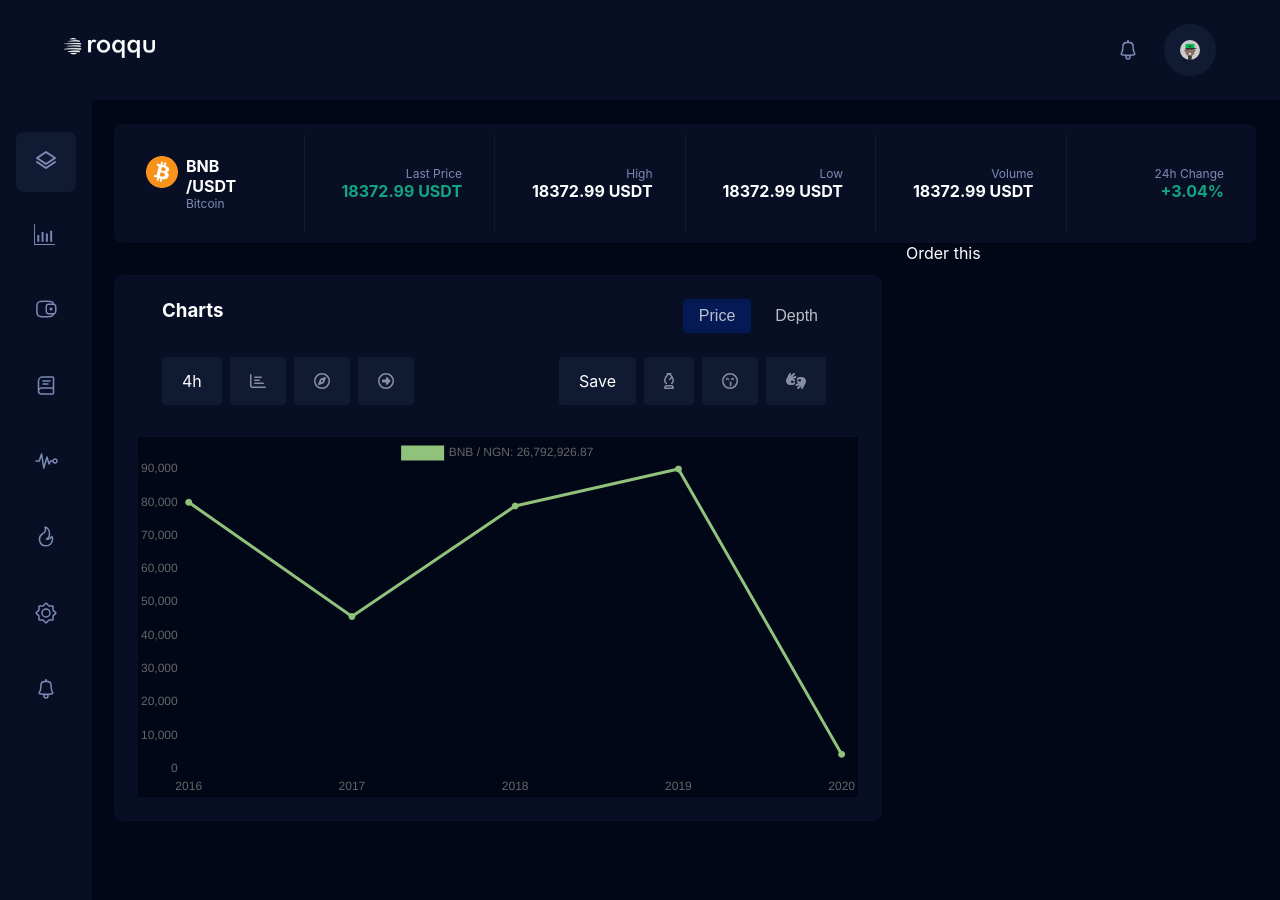
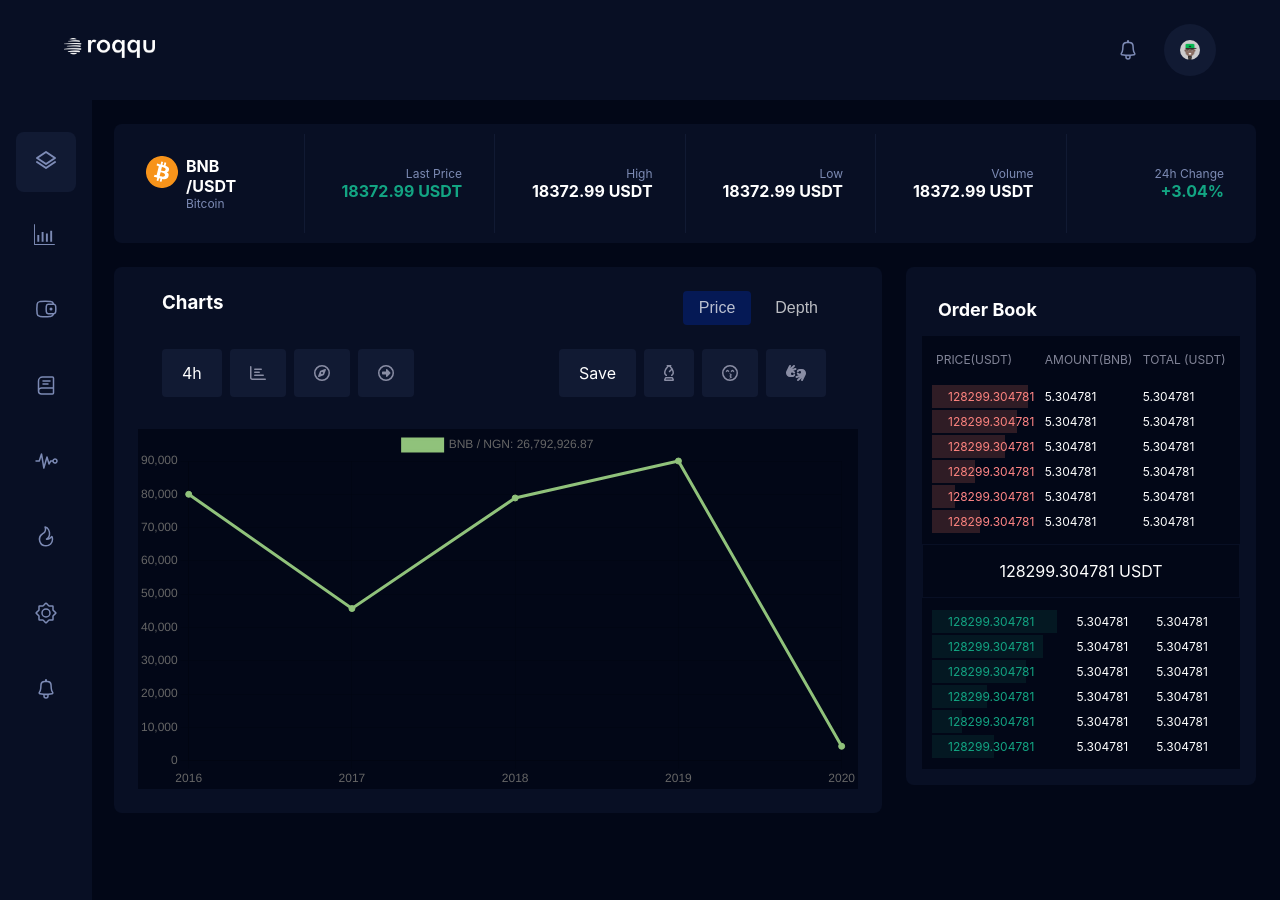
Before and after one commit to nworiekingslee/Roqqu-test, a React (Create React App) app: page /BNB in a window 1280 px wide. Built offline with nearby package versions, Linux system fonts and the light colour scheme.

Commit message:
Add Order book to the Transaction Page (Page 4) -completes test

```diff
--- a/src/components/page4Components/OrderBook.jsx
+++ b/src/components/page4Components/OrderBook.jsx
@@ -1,5 +1,77 @@
-const OrderBook = () => {
-  return <div>Order this</div>;
+import OrderEntry from "./OrderEntry";
+
+const OrderBook = ({ coin }) => {
+  const orderHistory = [
+    {
+      priceUsdt: "128299.304781",
+      amount: "5.304781",
+      total: "5.304781",
+      percentageWidth: "90%",
+    },
+    {
+      priceUsdt: "128299.304781",
+      amount: "5.304781",
+      total: "5.304781",
+      percentageWidth: "80%",
+    },
+    {
+      priceUsdt: "128299.304781",
+      amount: "5.304781",
+      total: "5.304781",
+      percentageWidth: "68%",
+    },
+    {
+      priceUsdt: "128299.304781",
+      amount: "5.304781",
+      total: "5.304781",
+      percentageWidth: "40%",
+    },
+    {
+      priceUsdt: "128299.304781",
+      amount: "5.304781",
+      total: "5.304781",
+      percentageWidth: "22%",
+    },
+    {
+      priceUsdt: "128299.304781",
+      amount: "5.304781",
+      total: "5.304781",
+      percentageWidth: "45%",
+    },
+  ];
+  return (
+    <div className="order-book">
+      <p className="order-header">Order Book</p>
+      <div>
+        <table className="bear">
+          <tr>
+            <th>PRICE(USDT)</th>
+            <th>AMOUNT({coin})</th>
+            <th>TOTAL (USDT)</th>
+          </tr>
+          {orderHistory.map((order) => (
+            <OrderEntry
+              priceUsdt={order.priceUsdt}
+              amount={order.amount}
+              total={order.total}
+              percentageWidth={order.percentageWidth}
+            />
+          ))}
+        </table>
+        <div className="current-price">128299.304781 USDT</div>
+        <table className="bull">
+          {orderHistory.map((order) => (
+            <OrderEntry
+              priceUsdt={order.priceUsdt}
+              amount={order.amount}
+              total={order.total}
+              percentageWidth={order.percentageWidth}
+            />
+          ))}
+        </table>
+      </div>
+    </div>
+  );
 };
 
 export default OrderBook;
--- /dev/null
+++ b/src/components/page4Components/OrderEntry.jsx
@@ -0,0 +1,17 @@
+const OrderEntry = ({ priceUsdt, amount, total, percentageWidth }) => {
+  return (
+    <tr>
+      <td>
+        {priceUsdt}
+        <div
+          style={{ width: `${percentageWidth}` }}
+          className="order-entry-bar"
+        ></div>
+      </td>
+      <td>{amount}</td>
+      <td>{total}</td>
+    </tr>
+  );
+};
+
+export default OrderEntry;
--- a/src/routes/TransactionPage.jsx
+++ b/src/routes/TransactionPage.jsx
@@ -4,9 +4,14 @@ import ChartContainer from "../components/page4Components/ChartContainer";
 // css import
 import "../styles/TransactionPage.css";
 import OrderBook from "../components/page4Components/OrderBook";
+import { useEffect } from "react";
 
 const TransactionPage = (props) => {
   const coin = props.match.params.coin;
+
+  useEffect(() => {
+    window.scrollTo(0, 0);
+  });
 
   return (
     <div className="single-col container">
@@ -14,8 +19,13 @@ const TransactionPage = (props) => {
 
       <div className="grid-container">
         <ChartContainer coin={coin} />
-        <OrderBook />
+        <div>
+          <OrderBook coin={coin} />
+        </div>
       </div>
+
+      {/* The items beneath these components
+      on the design are not very visible */}
     </div>
   );
 };
--- a/src/styles/SideNav.css
+++ b/src/styles/SideNav.css
@@ -11,6 +11,7 @@
     position: fixed;
     height: 100%;
 
+    z-index: 10000000 !important;
     background-color: var(--primary-color);
 
 }
--- a/src/styles/TransactionPage.css
+++ b/src/styles/TransactionPage.css
@@ -59,7 +59,7 @@
       background-color: var(--primary-color);
       border-radius: 8px;
       padding: 24px;
-      margin-top: 32px;
+      margin-top: 1.5rem;
   }
 
   .chart-header {
@@ -117,5 +117,73 @@
   }
 
   .order-book {
+    background-color: var(--primary-color);
+    margin-top: 1.5rem;
+    border-radius: 8px;
+    padding: 1rem
+  }
 
-  }
+
+  .order-header {
+      font-weight: 700;
+      font-size: 18px;
+      margin: 16px
+    }
+
+    .order-book table {
+       width: 100%;
+       background-color: var(--background);
+       font-size: 12px;
+       padding: .6rem 8px
+      }
+
+    .order-book table th {
+       color: #E4E4FA91;
+       text-transform: uppercase;
+       font-weight: normal;
+       text-align: left;
+       padding-bottom: 1rem !important;
+      }
+
+    .order-book table th,td {
+       padding : 4px;
+       position: relative
+      }
+
+    .order-book tr td:first-child {
+        padding-left: 16px
+      }
+
+      .order-entry-bar {
+          position: absolute;
+          top: 0;
+          left:0;
+          height: 100%;
+          width: 100%;
+      }
+
+      .bear .order-entry-bar {
+          background-color: #F07A642F;
+      }
+
+      .bear tr td:first-child {
+        color: #FF8686;
+      }
+
+      .bull .order-entry-bar {
+          background-color: #13A5831C;
+      }
+
+      .bull tr td:first-child {
+        color: var(--success);
+      }
+
+      .order-book .current-price {
+          padding: 1rem;
+          border: 1px solid var(--primary-color);
+          background-color: var(--background);
+
+          display: flex;
+          justify-content: center;
+          align-items: center;
+      }
```
